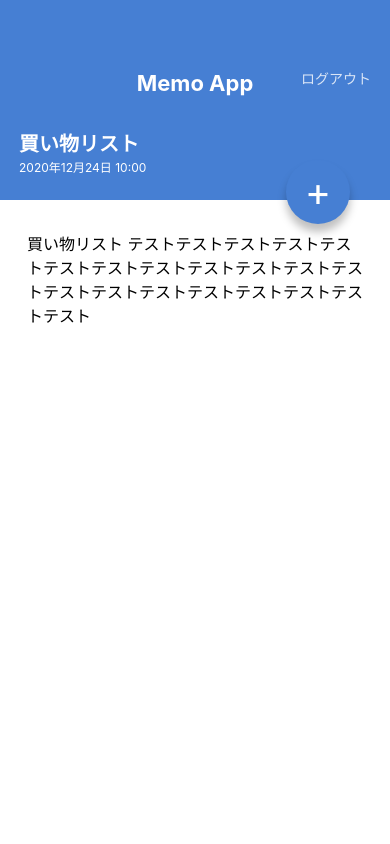
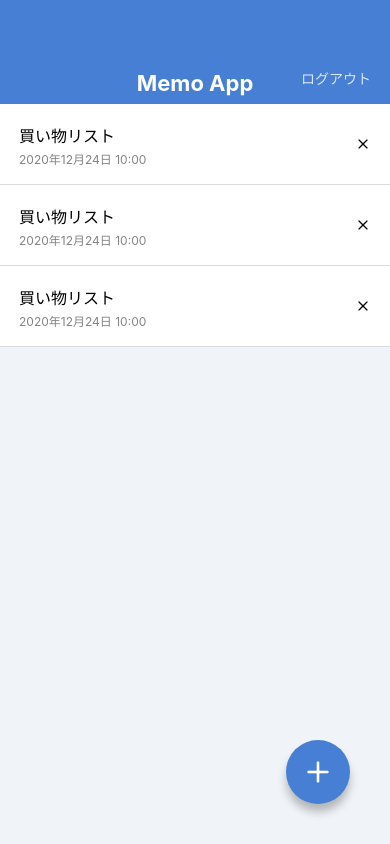
Before and after one commit to K-Mao96/DutchApp, a React Native app: screen / in a window 390 px wide. Built offline with nearby package versions, Linux system fonts and the light colour scheme.

Commit message:
Install @expo/vector-icons

```diff
--- a/App.jsx
+++ b/App.jsx
@@ -1,10 +1,11 @@
 import React from 'react';
 
 import MemoListScreen from './src/screens/MemoListScreen';
-import MemoDetailScreen from './src/screens/MemoDetailScreen';
+// import MemoDetailScreen from './src/screens/MemoDetailScreen';
 
 export default function App() {
-    return (
-       <MemoDetailScreen />
-    );
+  return (
+    //  <MemoDetailScreen />
+    <MemoListScreen />
+  );
 }
--- a/package.json
+++ b/package.json
@@ -9,6 +9,7 @@
     "web": "expo start --web"
   },
   "dependencies": {
+    "@expo/vector-icons": "^13.0.0",
     "expo": "^47.0.14",
     "expo-status-bar": "~1.4.4",
     "prop-types": "^15.8.1",
--- a/src/components/CircleButton.jsx
+++ b/src/components/CircleButton.jsx
@@ -1,24 +1,25 @@
 import React from 'react';
-import {View, Text, StyleSheet} from 'react-native';
+import { View, StyleSheet } from 'react-native';
 import { string, shape } from 'prop-types';
+import { Feather } from '@expo/vector-icons';
 
 export default function CircleButton(props) {
-    const { children, style } = props;
-    return(
+  const { style, name } = props;
+  return (
     <View style={[styles.circleButton, style]}>
-          <Text style={styles.circleButtonLabel}>{ children }</Text>
+      <Feather name={name} size={32} color="white" />
     </View>
   );
 }
 
 CircleButton.prototypes = {
-    children: string.isRequired,
   style: shape(),
-}
+  name: string.isRequired,
+};
 
 CircleButton.defaultProps = {
   style: null,
-}
+};
 
 const styles = StyleSheet.create({
   circleButton: {
@@ -44,4 +45,4 @@
     fontSize: 40,
     lineHeight: 40,
   },
-})
+});
--- a/src/components/MemoList.jsx
+++ b/src/components/MemoList.jsx
@@ -1,8 +1,9 @@
 import React from 'react';
-import {View, Text, StyleSheet} from 'react-native';
+import { View, Text, StyleSheet } from 'react-native';
+import { Feather } from '@expo/vector-icons';
 
 export default function MemoList() {
-    return(
+  return (
     <View>
       <View style={styles.memoListItem}>
         <View>
@@ -10,7 +11,7 @@
           <Text style={styles.memoListItemDate}>2020年12月24日 10:00</Text>
         </View>
         <View>
-                <Text>x</Text>
+          <Feather name="x" size={16} color="#bobobo" />
         </View>
       </View>
 
@@ -20,7 +21,7 @@
           <Text style={styles.memoListItemDate}>2020年12月24日 10:00</Text>
         </View>
         <View>
-                <Text>x</Text>
+          <Feather name="x" size={16} color="#bobobo" />
         </View>
       </View>
 
@@ -30,7 +31,7 @@
           <Text style={styles.memoListItemDate}>2020年12月24日 10:00</Text>
         </View>
         <View>
-                <Text>x</Text>
+          <Feather name="x" size={16} color="#bobobo" />
         </View>
       </View>
     </View>
@@ -57,4 +58,4 @@
     lineHeight: 16,
     color: '#848484',
   },
-})
+});
--- a/src/screens/MemoDetailScreen.jsx
+++ b/src/screens/MemoDetailScreen.jsx
@@ -1,8 +1,10 @@
-import React from "react";
-import { View, ScrollView, Text, StyleSheet } from 'react-native';
+import React from 'react';
+import {
+  View, ScrollView, Text, StyleSheet,
+} from 'react-native';
 
-import AppBar from "../components/AppBar";
-import CircleButton from "../components/CircleButton";
+import AppBar from '../components/AppBar';
+import CircleButton from '../components/CircleButton';
 
 export default function MemoDetailScreen() {
   return (
@@ -22,11 +24,10 @@
         </Text>
       </ScrollView>
 
-      <CircleButton style = {{ top: 160, bottom: 'auto' }}>+</CircleButton>
+      <CircleButton style={{ top: 160, bottom: 'auto' }} name="edit-2" />
     </View>
   );
 }
-
 
 const styles = StyleSheet.create({
   container: {
--- a/src/screens/MemoListScreen.jsx
+++ b/src/screens/MemoListScreen.jsx
@@ -10,11 +10,10 @@
     <View style={styles.container}>
       <AppBar />
       <MemoList />
-          <CircleButton>+</CircleButton>
+      <CircleButton name="plus" />
     </View>
   );
 }
-
 
 const styles = StyleSheet.create({
   container: {
```
Also changed, not shown: .eslintrc.json, 1 other file (tests, documents, lock files or other folders). Lines whose indentation alone changed are shown as unchanged.
